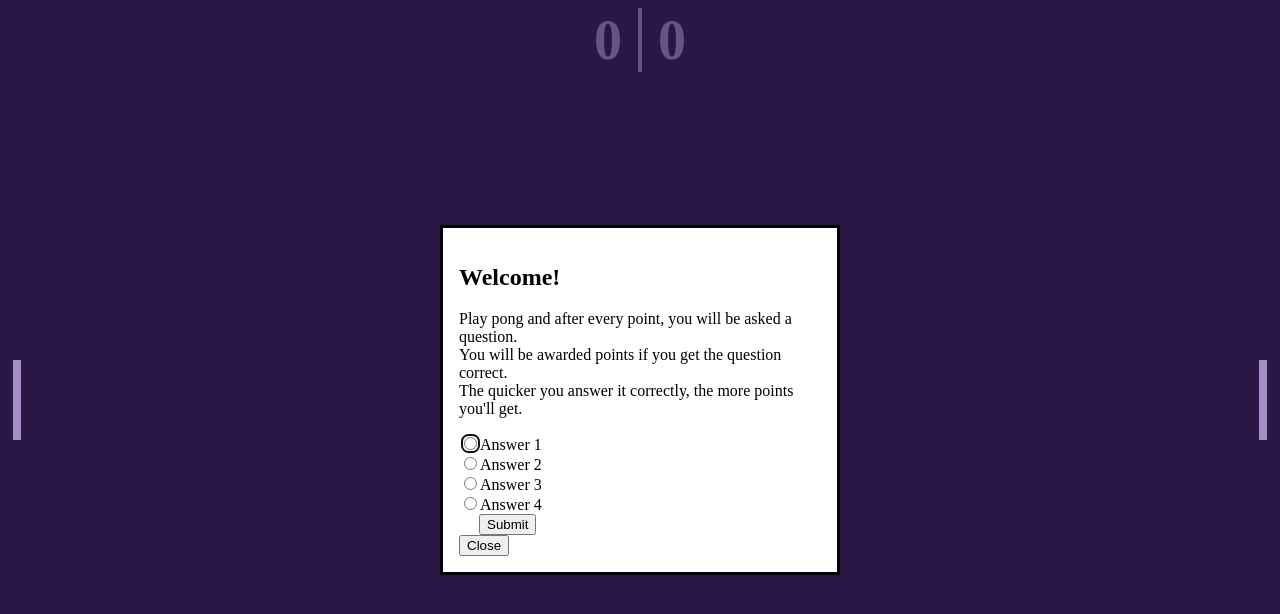
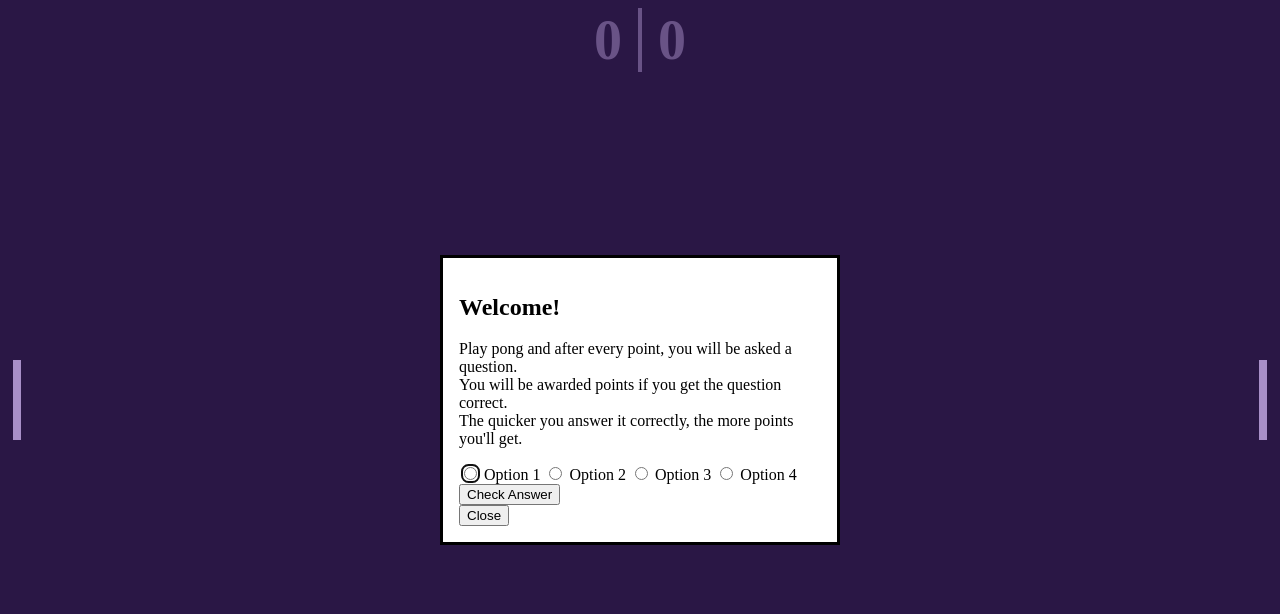
Before and after one commit to jonnyjames10/university_project, a Flask app: page /primary_school/cyberbullying/pong in a window 1280 px wide. Shown: the top 614 px of the page. Run offline with Flask 2, Linux system fonts and the light colour scheme; the visitor is signed in with stand-in values (Sample User, id 1).

Commit message:
Modified the pong game for the pop up questions and added test questions and answers

```diff
--- a/education/static/games/cyberbullying/script.js
+++ b/education/static/games/cyberbullying/script.js
@@ -10,12 +10,54 @@ const modal = document.querySelector('#modal');
 const closeModal = document.querySelector('.close-button');
 const title = document.getElementById("title");
 const question = document.getElementById("question");
-const answers = document.getElementById("answers");
+const optionA = document.getElementById("option-one-label");
+const optionB = document.getElementById("option-two-label");
+const optionC = document.getElementById("option-three-label");
+const optionD = document.getElementById("option-four-label");
+const sub = document.querySelector('check-answer');
 
+const questions = [
+    {
+        question: "What should you do if you see someone being bullied online?",
+        optionA: "Report it",
+        optionB: "Ignore it",
+        optionC: "Join in",
+        optionD: "Just watch",
+        correctOption: "optionA"
+    },
+    {
+        question: "How many children have experienced cyberbullying before?",
+        optionA: "92%",
+        optionB: "76%",
+        optionC: "84%",
+        optionD: "68%",
+        correctOption: "optionC"
+    },
+    {
+        question: "How many percent of children have been online at some point?",
+        optionA: "100%",
+        optionB: "99%",
+        optionC: "94%",
+        optionD: "96%",
+        correctOption: "optionB"
+    }
+];
+
+// Game variables
 let lastTime;
 let playing = false;
+
+// Quiz variables
+let shuffledQuestions = [];
+let questionNumber = 0;
+let score = 0;
+
 title.innerHTML = "Welcome!"
 question.innerHTML = "Play pong and after every point, you will be asked a question.<br>You will be awarded points if you get the question correct.<br>The quicker you answer it correctly, the more points you'll get."
+optionA.innerHTML = "Option 1";
+optionB.innerHTML = "Option 2";
+optionC.innerHTML = "Option 3";
+optionD.innerHTML = "Option 4";
 modal.showModal();
 
 function update(time) {
@@ -62,7 +104,7 @@ closeModal.addEventListener('click', () => {
     playing = true;
 })
 
-async function handleLose() {
+function handleLose() {
     playing = false;
     const rect = ball.rect();
     if (rect.right >= window.innerWidth) {
@@ -74,8 +116,13 @@ async function handleLose() {
         // Pick random number
         // Select the question from the selected list and the corresponding answer
         // Set the innerHTML title, question and answers
+    const currentQuestion = shuffledQuestions[questionNumber];
     title.innerHTML = "New question";
-    question.innerHTML = "The question will go here";
+    question.innerHTML = currentQuestion.question;
+    optionA.innerHTML = currentQuestion.optionA;
+    optionB.innerHTML = currentQuestion.optionB;
+    optionC.innerHTML = currentQuestion.optionC;
+    optionD.innerHTML = currentQuestion.optionD;
         // Show the modal
         // Need to sort the submit button - currently restarts the webpage
     modal.showModal(); // Pop up question for the answer
@@ -83,8 +130,59 @@ async function handleLose() {
     computerPaddle.reset();
 }
 
+function checkAnswer() {
+    console.log("Here")
+    const currentQuestion = shuffledQuestions[questionNumber];
+    const currentQuestionAnswer = currentQuestion.correctOption;
+    const options = document.getElementsByName("option");
+    let correctOption;
+
+    options.forEach((option) => {
+        if (option.value === currentQuestionAnswer) {
+            correctOption = option.labels[0].id
+        }
+    })
+
+    if (options[0].checked === false && options[1].checked === false && options[2].checked === false && options[3].checked == false) {
+        document.getElementById('option-modal').style.display = "flex"
+    }
+
+    options.forEach((option) => {
+        if (option.checked === true && option.value === currentQuestionAnswer) {
+            document.getElementById(correctOption).style.backgroundColor = "green"
+            playerScore++ //adding to player's score
+            // questionNumber++ //adding 1 to index so has to display next question..
+            //set to delay question number till when next question loads
+            setTimeout(() => {
+                questionNumber
+            }, 1000)
+        }
+
+        else if (option.checked && option.value !== currentQuestionAnswer) {
+            const wrongLabelId = option.labels[0].id
+            document.getElementById(wrongLabelId).style.backgroundColor = "red"
+            document.getElementById(correctOption).style.backgroundColor = "green"
+            // questionNumber++
+            //set to delay question number till when next question loads
+            setTimeout(() => {
+                questionNumber++
+            }, 1000)
+        }
+    })
+}
+
+function handleQuestions() {
+    while (shuffledQuestions.length <= 2) {
+        const random = questions[Math.floor(Math.random() * questions.length)]
+        if (!shuffledQuestions.includes(random)) {
+            shuffledQuestions.push(random);
+        }
+    }
+}
+
 document.addEventListener("mousemove", e =>  {
     playerPaddle.position = (e.y / window.innerHeight) * 100;
 })
 
+handleQuestions();
 window.requestAnimationFrame(pause);
--- a/education/static/games/cyberbullying/styles.css
+++ b/education/static/games/cyberbullying/styles.css
@@ -114,3 +114,36 @@ body {
     padding: 1em;
     max-width: 50ch;
 }
+
+@media(min-width : 300px) and (max-width : 350px){
+    .game-quiz-container{
+        width: 90%;
+        height: 80vh;
+    }
+    .game-details-container h1{
+        font-size: 0.8rem;
+    }
+
+    .game-question-container{
+        height: 6rem;
+    }
+    .game-question-container h1{
+       font-size: 0.9rem;
+    }
+
+    .game-options-container span{
+        width: 90%;
+        height: 2.5rem;
+    }
+    .game-options-container span label{
+        font-size: 0.8rem;
+    }
+    .modal-content-container{
+        width: 90%;
+        height: 25rem;
+    }
+
+    .modal-content-container h1{
+        font-size: 1.2rem;
+    }
+}
--- a/education/templates/primary_school/games/pong.html
+++ b/education/templates/primary_school/games/pong.html
@@ -20,11 +20,23 @@
         <h2 id="title"></h2>
         <p id="question"></p>
         <form id="answers">
-            <input type="radio" id="a1" name="#"><label for="a1">Answer 1</label></br>
-            <input type="radio" id="a2" name="#"><label for="a2">Answer 2</label></br>
-            <input type="radio" id="a3" name="#"><label for="a3">Answer 3</label></br>
-            <input type="radio" id="a4" name="#"><label for="a4">Answer 4</label></br>
-            <input type="submit" value="Submit" style="margin-left: 20px">
+            <span>
+                <input type="radio" id="option-one" name="question" class="radio" value="optionA" />
+                <label for="option-one" class="option" id="option-one-label"></label>
+            </span>
+            <span>
+                <input type="radio" id="option-two" name="option" class="radio" value="optionB" />
+                <label for="option-two" class="option" id="option-two-label"></label>
+            </span><span>
+                <input type="radio" id="option-three" name="option" class="radio" value="optionC" />
+                <label for="option-three" class="option" id="option-three-label"></label>
+            </span><span>
+                <input type="radio" id="option-four" name="option" class="radio" value="optionD" />
+                <label for="option-four" class="option" id="option-four-label"></label>
+            </span>
+            <div class="next-button-container">
+                <button onclick="checkAnswer()">Check Answer</button>
+            </div>
         </form>
         <button class="button close-button">Close</button>
     </dialog>
```
